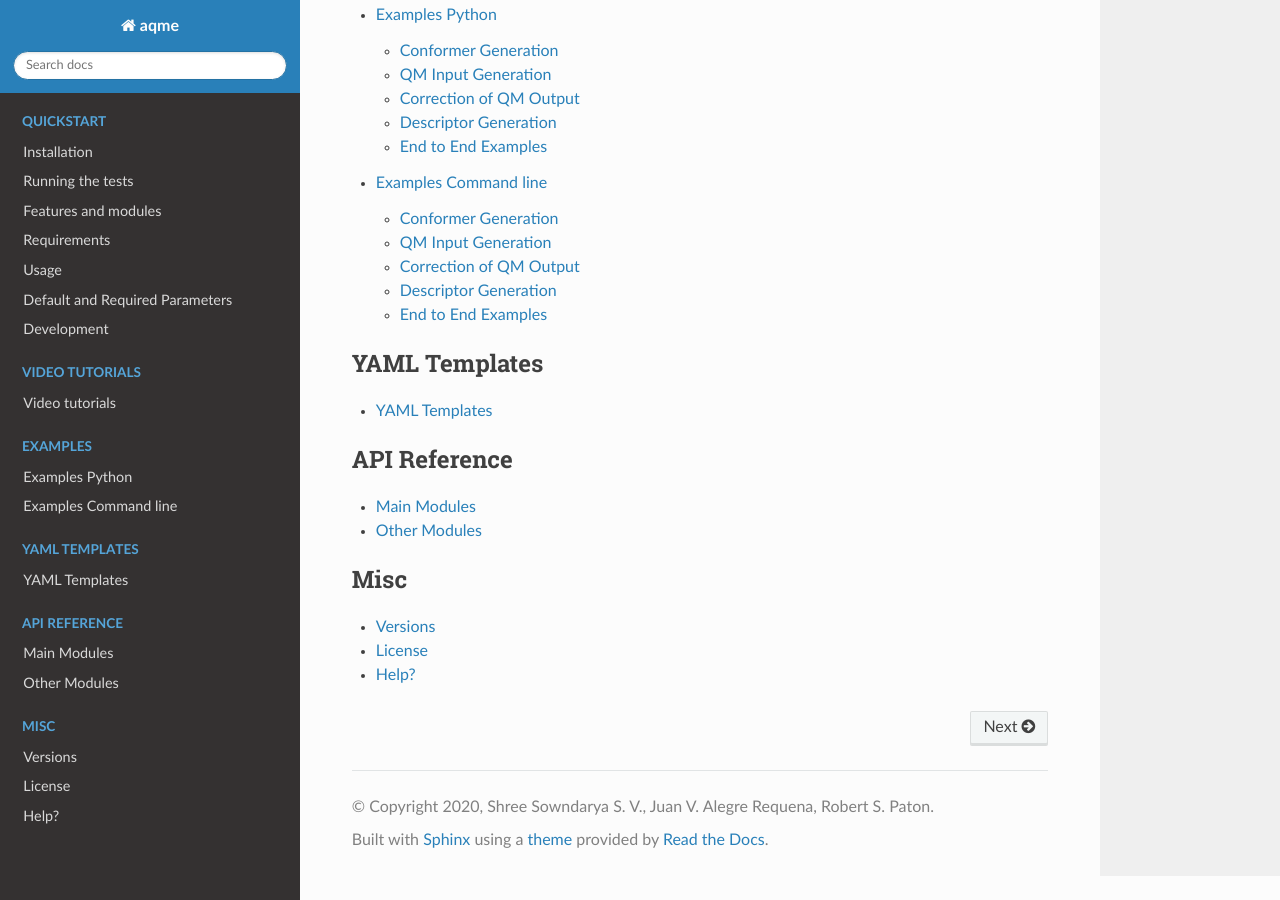
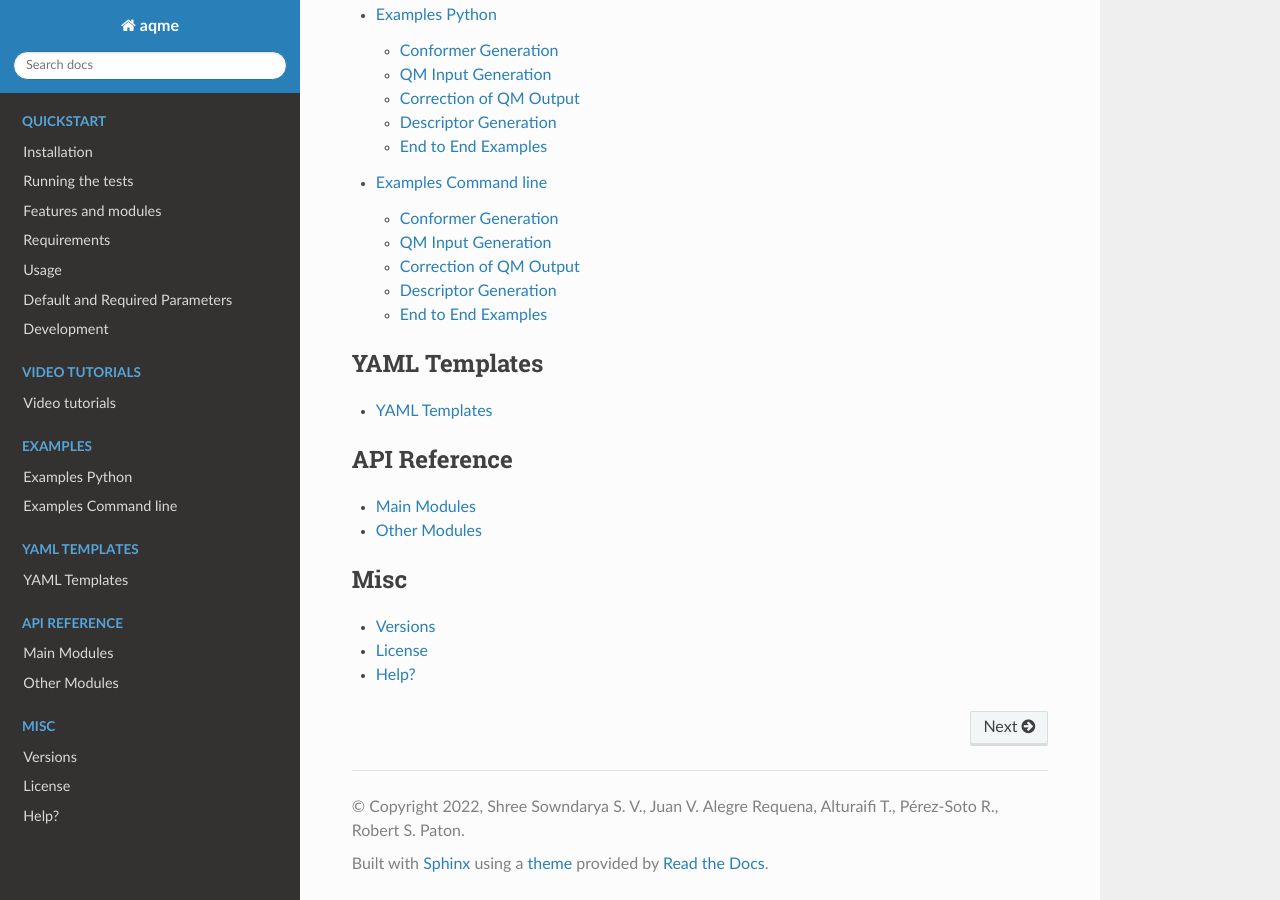
Before and after one commit to jvalegre/aqme, a Sphinx documentation site: the page built from docs/index.rst, in a window 1280 px wide and 900 px high, scrolled down 2101 px. Built offline with Sphinx 7.4.7 and the Read the Docs theme 2.0.0, drawn with Linux system fonts in a browser that asks for light colours.

Commit message:
Added Alturaifi T. and Pérez-Soto R. to the authors and copyright in config.py for building the documentation

```diff
--- a/docs/conf.py
+++ b/docs/conf.py
@@ -20,11 +20,11 @@ sys.path.insert(0, os.path.abspath('..'))
 # -- Project information -----------------------------------------------------
 
 project = 'aqme'
-copyright = '2020, Shree Sowndarya S. V., Juan V. Alegre Requena, Robert S. Paton'
-author = 'Shree Sowndarya S. V., Juan V. Alegre Requena, Robert S. Paton'
+copyright = '2022, Shree Sowndarya S. V., Juan V. Alegre Requena, Alturaifi T., Pérez-Soto R., Robert S. Paton'
+author = '2020, Shree Sowndarya S. V., Juan V. Alegre Requena, Alturaifi T., Pérez-Soto R., Robert S. Paton'
 
 # The full version, including alpha/beta/rc tags
-release = 'v1.3'
+release = 'v1.4'
 
 
 # -- General configuration ---------------------------------------------------
```
